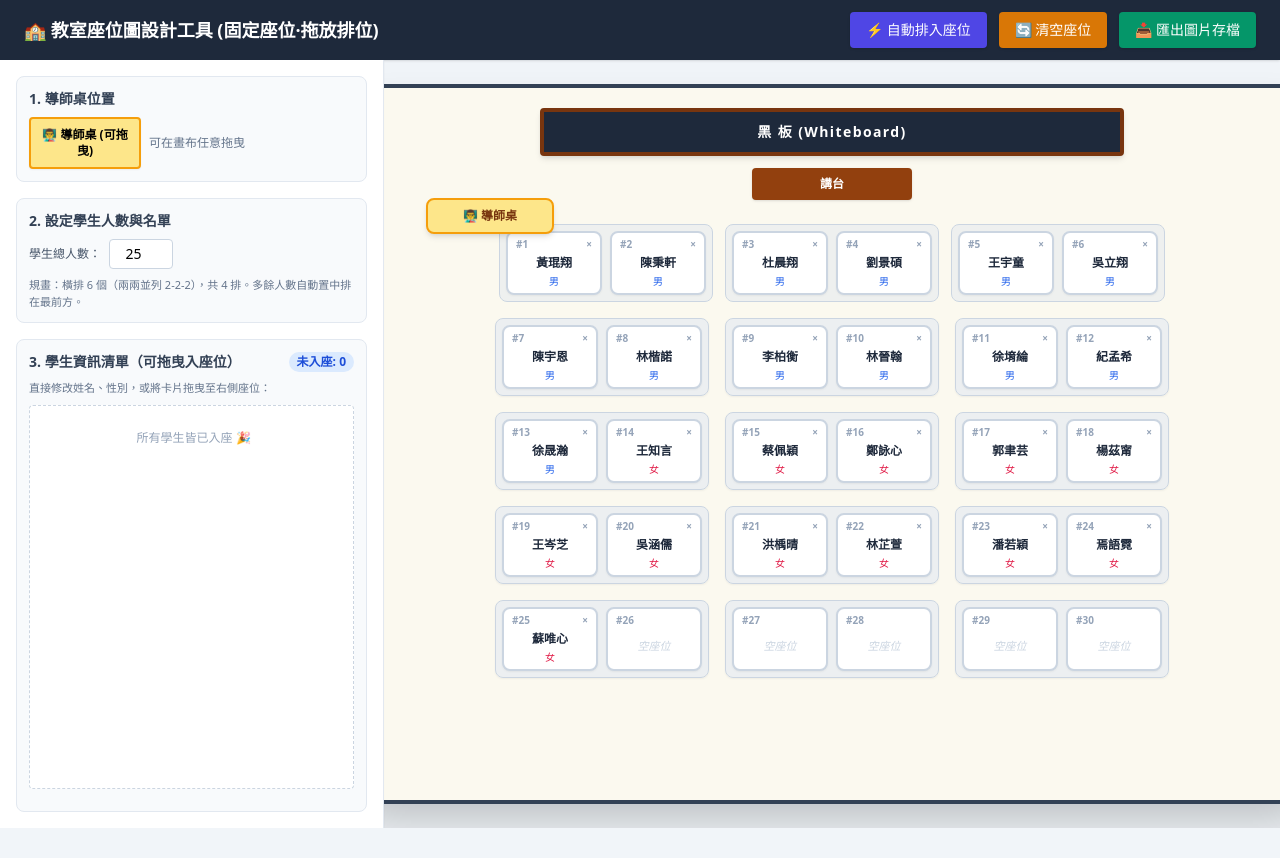
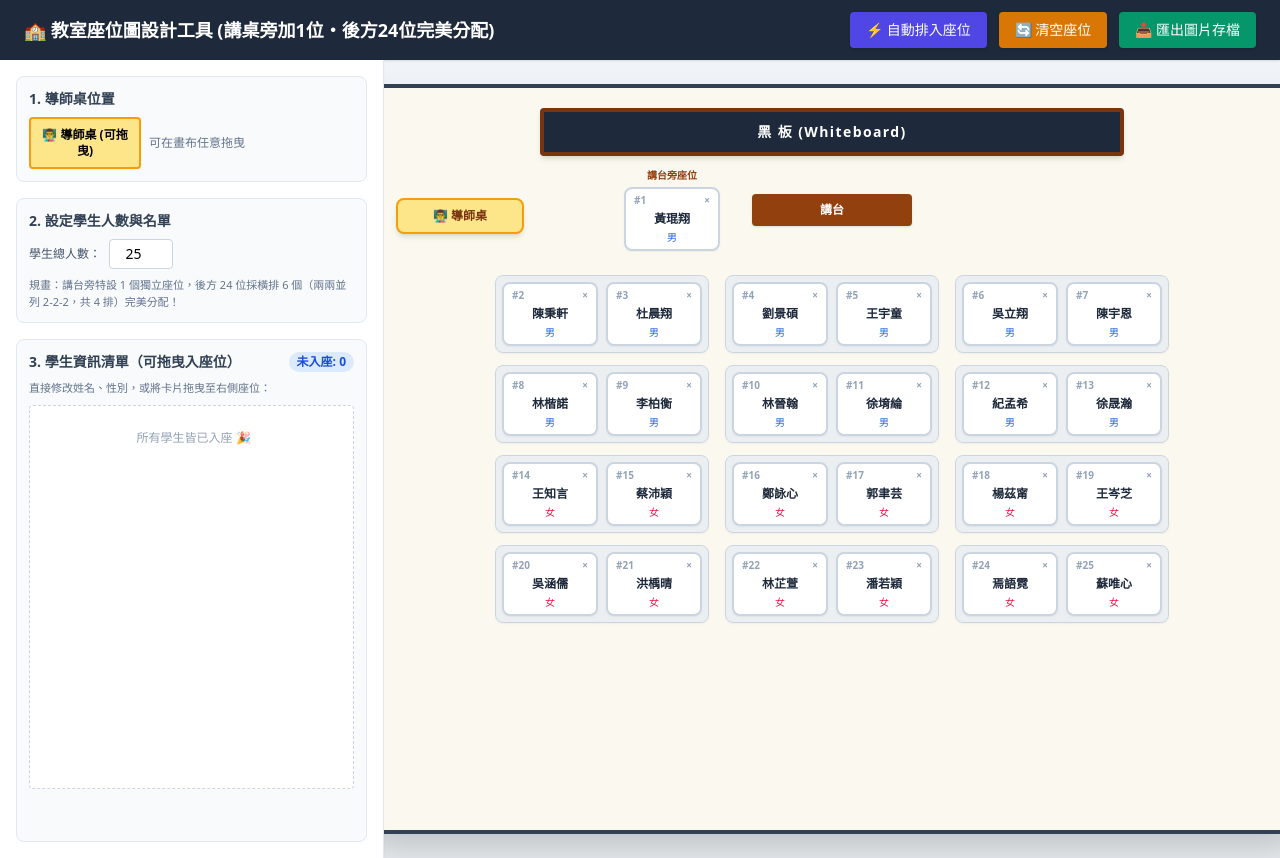
Before and after one commit to Yxinang/-309, a plain HTML site: page index.html in a window 1280 px wide. Before the commit the page ends 828 px from the top, so only its background shows below. Drawn offline with nearby package versions, Linux system fonts and the light colour scheme.

Commit message:
Update index.html

```diff
--- a/index.html
+++ b/index.html
@@ -31,7 +31,7 @@
     <!-- 頂部導覽列 -->
     <header class="bg-slate-800 text-white shadow px-6 py-3 flex justify-between items-center">
         <h1 class="text-lg font-bold flex items-center gap-2">
-            🏫 教室座位圖設計工具 (固定座位·拖放排位)
+            🏫 教室座位圖設計工具 (講桌旁加1位・後方24位完美分配)
         </h1>
         <div class="flex gap-3">
             <button onclick="autoAssign()" class="bg-indigo-600 hover:bg-indigo-500 text-white px-4 py-2 rounded text-sm font-medium flex items-center gap-1 shadow transition">
@@ -68,7 +68,7 @@
                     <label class="text-xs text-slate-600">學生總人數：</label>
                     <input type="number" id="student-count" min="1" max="40" value="25" onchange="updateStudentCount()" class="w-16 border border-slate-300 rounded px-2 py-1 text-sm text-center">
                 </div>
-                <p class="text-[11px] text-slate-500">規畫：橫排 6 個（兩兩並列 2-2-2），共 4 排。多餘人數自動置中排在最前方。</p>
+                <p class="text-[11px] text-slate-500">規畫：講台旁特設 1 個獨立座位，後方 24 位採橫排 6 個（兩兩並列 2-2-2，共 4 排）完美分配！</p>
             </div>
 
             <!-- 步驟 3：學生資訊與待命區 -->
@@ -91,26 +91,40 @@
         <main class="flex-1 p-6 flex flex-col items-center justify-center overflow-auto relative">
 
             <!-- 教室畫布外框 -->
-            <div id="classroom-canvas" class="w-[980px] h-[720px] bg-amber-50/70 border-4 border-slate-700 rounded-xl relative shadow-2xl overflow-hidden flex flex-col items-center pt-5">
+            <div id="classroom-canvas" class="w-[980px] h-[750px] bg-amber-50/70 border-4 border-slate-700 rounded-xl relative shadow-2xl overflow-hidden flex flex-col items-center pt-5">
 
                 <!-- 黑板 -->
                 <div class="w-3/5 h-12 bg-slate-800 border-4 border-amber-900 rounded flex items-center justify-center text-white font-bold shadow-md tracking-widest text-sm mb-3">
                     黑 板 (Whiteboard)
                 </div>
 
-                <!-- 講台 -->
-                <div class="w-40 h-8 bg-amber-800 rounded shadow flex items-center justify-center text-white text-xs font-semibold mb-6">
-                    講台
+                <!-- 講台與講台旁特別座位區 -->
+                <div class="w-full flex justify-center items-center gap-8 mb-6 px-12 relative">
+                    <!-- 左側講台旁特別座位 (Seat 1) -->
+                    <div class="flex flex-col items-center">
+                        <span class="text-[10px] text-amber-800 font-bold mb-1">講台旁座位</span>
+                        <div id="front-special-seat-container">
+                            <!-- 動態填入 Seat 1 -->
+                        </div>
+                    </div>
+
+                    <!-- 中間講台 -->
+                    <div class="w-40 h-8 bg-amber-800 rounded shadow flex items-center justify-center text-white text-xs font-semibold">
+                        講台
+                    </div>
+
+                    <!-- 右側平衡空間佔位 -->
+                    <div class="w-24"></div>
                 </div>
 
                 <!-- 導師桌（畫布內可自由拖曳） -->
-                <div id="canvas-teacher" class="absolute bg-amber-200 border-2 border-amber-500 rounded-lg p-2 text-center shadow-md w-32 cursor-move z-20" style="top: 110px; left: 80px;">
+                <div id="canvas-teacher" class="absolute bg-amber-200 border-2 border-amber-500 rounded-lg p-2 text-center shadow-md w-32 cursor-move z-20" style="top: 110px; left: 50px;">
                     <div class="text-xs font-bold text-amber-900">👨‍🏫 導師桌</div>
                 </div>
 
-                <!-- 座位矩陣容器 -->
-                <div id="seats-grid" class="flex flex-col gap-4 items-center relative z-10 w-full px-6">
-                    <!-- 動態座位排版生成於此 -->
+                <!-- 後方 24 位座位矩陣容器 -->
+                <div id="seats-grid" class="flex flex-col gap-3 items-center relative z-10 w-full px-6">
+                    <!-- 後方 24 個座位生成於此 -->
                 </div>
 
             </div>
@@ -135,7 +149,7 @@
             { id: 12, name: "紀孟希", gender: "男" },
             { id: 13, name: "徐晟瀚", gender: "男" },
             { id: 14, name: "王知言", gender: "女" },
-            { id: 15, name: "蔡佩穎", gender: "女" },
+            { id: 15, name: "蔡沛穎", gender: "女" },
             { id: 16, name: "鄭詠心", gender: "女" },
             { id: 17, name: "郭聿芸", gender: "女" },
             { id: 18, name: "楊茲甯", gender: "女" },
@@ -148,7 +162,6 @@
             { id: 25, name: "蘇唯心", gender: "女" }
         ];
 
-        // 紀錄每個座位的分配情況： seatId -> studentId 或 null
         let seatingAssignments = {};
         let draggedStudentId = null;
 
@@ -158,8 +171,6 @@
         }
 
         function initAssignments() {
-            const count = students.length;
-            // 預設將所有學生指派到對應座號，若剛好滿24則依序排入
             seatingAssignments = {};
             students.forEach((s, idx) => {
                 seatingAssignments[`seat-${idx + 1}`] = s.id;
@@ -189,16 +200,15 @@
 
         function renderAll() {
             renderStudentPool();
+            renderSpecialSeat();
             renderSeatsGrid();
             updateUnassignedCount();
         }
 
-        // 渲染左側待命區學生
         function renderStudentPool() {
             const poolEl = document.getElementById('student-pool');
             poolEl.innerHTML = '';
 
-            // 找出目前還沒被分配到畫布任何座位的學生
             const assignedIds = Object.values(seatingAssignments).filter(id => id !== null);
             const unassignedStudents = students.filter(s => !assignedIds.includes(s.id));
 
@@ -239,24 +249,54 @@
             document.getElementById('unassigned-count').innerText = `未入座: ${unassignedCount}`;
         }
 
-        // 渲染右側座位圖（橫排6個，2-2-2並列，多餘者置中最前）
+        // 渲染講台旁的特別座位 (Seat 1)
+        function renderSpecialSeat() {
+            const container = document.getElementById('front-special-seat-container');
+            container.innerHTML = '';
+            if (students.length >= 1) {
+                container.appendChild(createSeatElement('seat-1', 1));
+            }
+        }
+
+        // 渲染後方 24 位座位矩陣 (Seat 2 ~ Seat 25，共 4 排，每排 6 個採 2-2-2 並列)
         function renderSeatsGrid() {
             const gridEl = document.getElementById('seats-grid');
             gridEl.innerHTML = '';
 
             const totalStudents = students.length;
-            const standardPerRow = 6; // 每行6個
-            const remainder = totalStudents % standardPerRow;
-            const fullRowsCount = Math.floor(totalStudents / standardPerRow);
+            if (totalStudents <= 1) return;
 
-            let currentSeatIndex = 1;
+            let currentSeatIndex = 2; // 從第 2 個座位開始排在後方
+            const remainingCount = totalStudents - 1; // 扣除講台旁 1 個
+            const fullRowsCount = Math.floor(remainingCount / 6);
+            const extraCount = remainingCount % 6;
 
-            // 1. 如果有餘數（例如 25 人，多出 1 人），多出來的座位獨立排在最前方並置中
-            if (remainder > 0) {
+            // 後方標準 6 個一排（2-2-2 分組）
+            for (let r = 0; r < fullRowsCount; r++) {
+                const rowDiv = document.createElement('div');
+                rowDiv.className = 'flex justify-center gap-4 w-full';
+
+                for (let group = 0; group < 3; group++) {
+                    const groupDiv = document.createElement('div');
+                    groupDiv.className = 'flex gap-2 bg-slate-200/60 p-1.5 rounded-lg border border-slate-300 shadow-sm';
+
+                    for (let i = 0; i < 2; i++) {
+                        if (currentSeatIndex <= totalStudents) {
+                            const seatId = `seat-${currentSeatIndex}`;
+                            groupDiv.appendChild(createSeatElement(seatId, currentSeatIndex));
+                            currentSeatIndex++;
+                        }
+                    }
+                    rowDiv.appendChild(groupDiv);
+                }
+                gridEl.appendChild(rowDiv);
+            }
+
+            // 若還有未滿一行的餘數，獨立排在最後一行
+            if (extraCount > 0) {
                 const rowDiv = document.createElement('div');
                 rowDiv.className = 'flex justify-center gap-3 w-full';
 
-                // 建立 2-2-2 分組結構來容納餘數座位
                 for (let group = 0; group < 3; group++) {
                     const groupDiv = document.createElement('div');
                     groupDiv.className = 'flex gap-2 bg-slate-200/50 p-1.5 rounded-lg border border-slate-300';
@@ -269,7 +309,6 @@
                             currentSeatIndex++;
                             groupHasSeat = true;
                         } else {
-                            // 補空白佔位維持對齊
                             const emptyPlaceholder = document.createElement('div');
                             emptyPlaceholder.className = 'w-24 h-16 opacity-0 pointer-events-none';
                             groupDiv.appendChild(emptyPlaceholder);
@@ -281,34 +320,13 @@
                 }
                 gridEl.appendChild(rowDiv);
             }
-
-            // 2. 標準行（每行 6 個，以 2-2-2 三組並列）
-            for (let r = 0; r < fullRowsCount; r++) {
-                const rowDiv = document.createElement('div');
-                rowDiv.className = 'flex justify-center gap-4 w-full';
-
-                for (let group = 0; group < 3; group++) {
-                    const groupDiv = document.createElement('div');
-                    groupDiv.className = 'flex gap-2 bg-slate-200/60 p-1.5 rounded-lg border border-slate-300 shadow-sm';
-
-                    for (let i = 0; i < 2; i++) {
-                        const seatId = `seat-${currentSeatIndex}`;
-                        groupDiv.appendChild(createSeatElement(seatId, currentSeatIndex));
-                        currentSeatIndex++;
-                    }
-                    rowDiv.appendChild(groupDiv);
-                }
-                gridEl.appendChild(rowDiv);
-            }
         }
 
-        // 建立單一固定座位方框
         function createSeatElement(seatId, seatNumber) {
             const slot = document.createElement('div');
             slot.className = 'seat-slot w-24 h-16 bg-white border-2 border-slate-300 rounded-lg p-1 flex flex-col justify-between items-center shadow-sm relative cursor-pointer hover:border-blue-400';
             slot.dataset.seatId = seatId;
 
-            // 拖放事件
             slot.ondragover = (e) => { e.preventDefault(); slot.classList.add('drag-over'); };
             slot.ondragleave = (e) => { slot.classList.remove('drag-over'); };
             slot.ondrop = (e) => {
@@ -334,7 +352,6 @@
                 slot.draggable = true;
                 slot.ondragstart = (e) => {
                     e.dataTransfer.setData('text/plain', assignedStudent.id);
-                    // 暫時清空該座位
                     assignStudentToSeat(null, seatId);
                 };
             } else {
@@ -350,9 +367,7 @@
             return slot;
         }
 
-        // 將學生放入指定座位
         function assignStudentIdToSeat(studentId, seatId) {
-            // 如果該學生已經在其他座位，先清空舊座位
             for (let s in seatingAssignments) {
                 if (seatingAssignments[s] === studentId) {
                     seatingAssignments[s] = null;
@@ -375,14 +390,11 @@
             e.preventDefault();
         }
 
-        function removeDropStyle(e) {
-            // 待命區拖放清理
-        }
+        function removeDropStyle(e) {}
 
         function dropToPool(e) {
             e.preventDefault();
             const studentId = parseInt(e.dataTransfer.getData('text/plain'));
-            // 從所有座位中移除該學生，使其回到待命區
             for (let s in seatingAssignments) {
                 if (seatingAssignments[s] === studentId) {
                     seatingAssignments[s] = null;
@@ -391,13 +403,11 @@
             renderAll();
         }
 
-        // 自動排入所有學生
         function autoAssign() {
             initAssignments();
             renderAll();
         }
 
-        // 清空所有座位
         function clearSeats() {
             for (let s in seatingAssignments) {
                 seatingAssignments[s] = null;
@@ -405,7 +415,6 @@
             renderAll();
         }
 
-        // 畫布內導師桌拖曳功能
         function makeDraggable(elmnt) {
             let pos1 = 0, pos2 = 0, pos3 = 0, pos4 = 0;
             elmnt.onmousedown = dragMouseDown;
@@ -448,7 +457,6 @@
 
         makeDraggable(document.getElementById('canvas-teacher'));
 
-        // 匯出圖片
         function exportImage() {
             const canvasElement = document.getElementById('classroom-canvas');
             html2canvas(canvasElement, { scale: 2 }).then(canvas => {
@@ -459,7 +467,6 @@
             });
         }
 
-        // 初始化執行
         window.onload = function() {
             initApp();
         };
```
